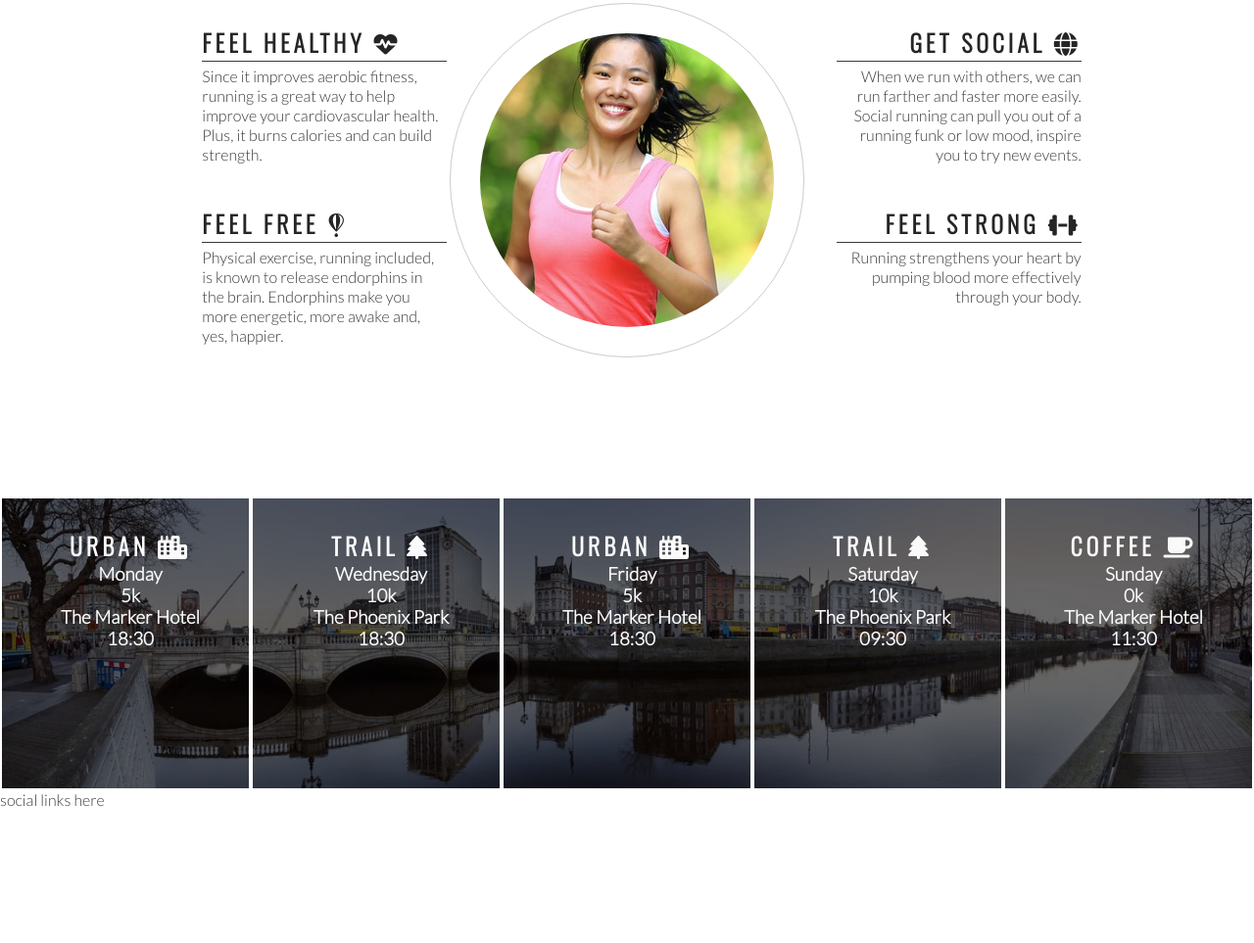
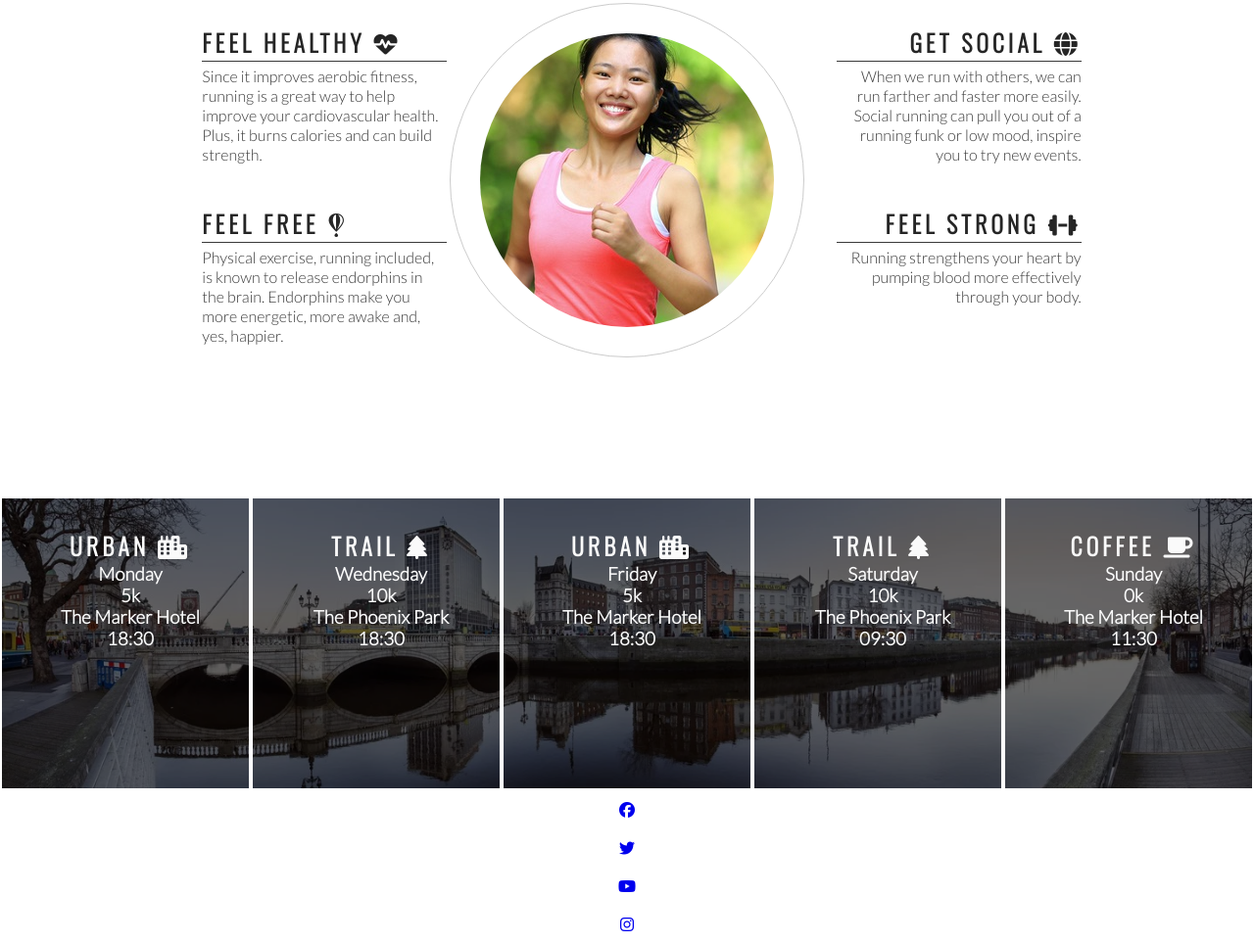
Before and after one commit to Th3ThirdMan/love-running, a plain HTML site: page index.html in a window 1280 px wide. Shown: the part 788-1751 px from the top of the page at 98% size. Before the commit the page ends 1614 px from the top, so only its background shows below. Drawn offline with nearby package versions, Linux system fonts and the light colour scheme.

Commit message:
Add social media icons to footer

```diff
--- a/assets/css/style.css
+++ b/assets/css/style.css
@@ -217,3 +217,8 @@ hr {
 #times h2 {
     color: #fafafa;
 }
+
+footer li {
+    text-align: center;
+    padding: 10px;
+}
--- a/index.html
+++ b/index.html
@@ -129,7 +129,31 @@
 
     </section>
     <footer>
-        social links here
+        <ul>
+            <li>
+                <a href="https://facebook.com" target="_blank" rel="noopener"
+                    aria-label="Visit our Facebook page (opens in a new tab)"><i class="fab fa-facebook"></i>
+                </a>
+            </li>
+
+            <li>
+                <a href="https://twitter.com" target="_blank" rel="noopener"
+                    aria-label="Visit our Twitter page (opens in a new tab)"><i class="fab fa-twitter"></i></i>
+                </a>
+            </li>
+
+            <li>
+                <a href="https://youtube.com" target="_blank" rel="noopener"
+                    aria-label="Visit our YouTube page (opens in a new tab)"><i class="fab fa-youtube"></i></i>
+                </a>
+            </li>
+
+            <li>
+                <a href="https://instagram.com" target="_blank" rel="noopener"
+                    aria-label="Visit our Instagram page (opens in a new tab)"><i class="fab fa-instagram"></i></i>
+                </a>
+            </li>
+        </ul>
     </footer>
 </body>
 <!-- font awesome script -->
```
